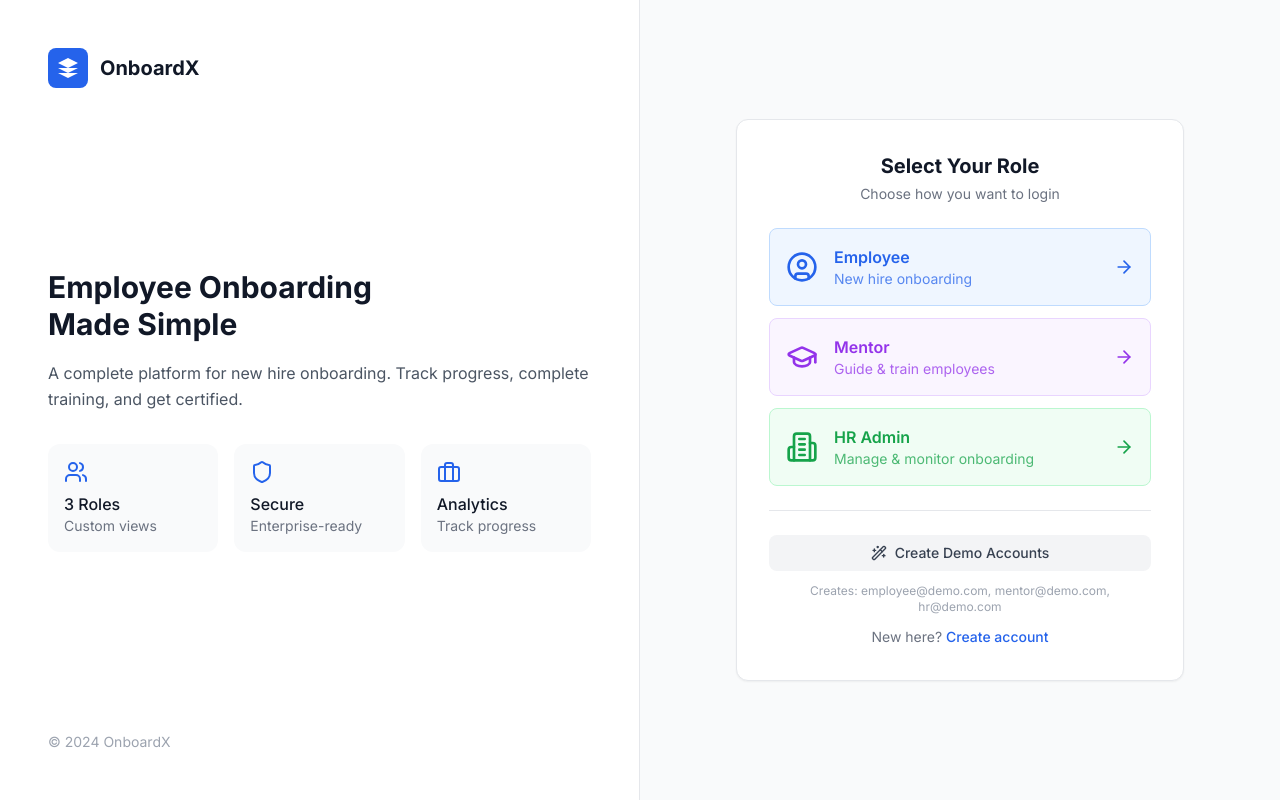
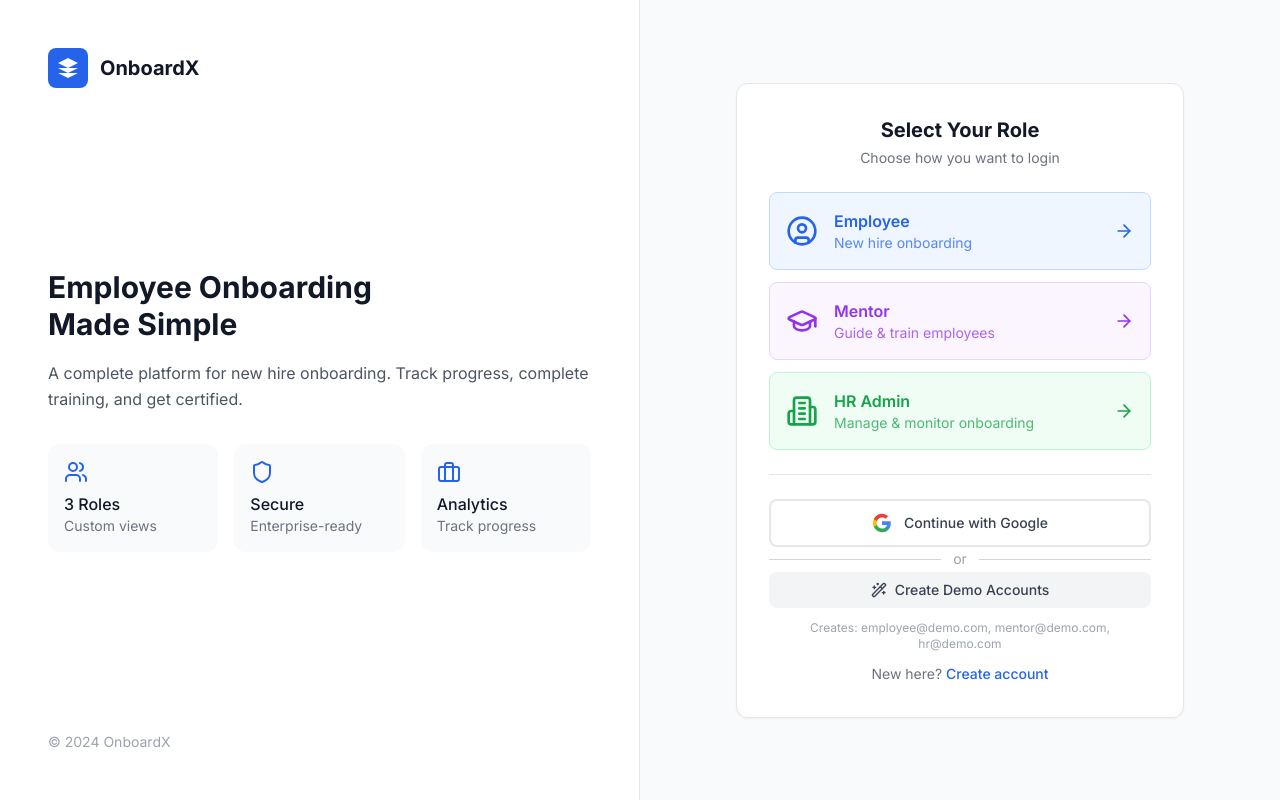
Before and after one commit to KarthikeyanS2006/Employee-Onboarding-Experience-System---Naanmudhalvan-Project-, a React (Vite) app: page /login in a window 1280 px wide. Built offline with nearby package versions, Linux system fonts and the light colour scheme; no server answers.

Commit message:
Add Google login button to login page using Supabase OAuth

```diff
--- a/src/pages/Login.jsx
+++ b/src/pages/Login.jsx
@@ -36,6 +36,7 @@
   const [isLogin, setIsLogin] = useState(true)
   const [showPassword, setShowPassword] = useState(false)
   const [loading, setLoading] = useState(false)
+  const [googleLoading, setGoogleLoading] = useState(false)
   const [selectedRole, setSelectedRole] = useState(null)
   const [creatingDemo, setCreatingDemo] = useState(false)
   const [formData, setFormData] = useState({
@@ -59,6 +60,23 @@
       password: 'demo123',
       role: account.role
     }))
+  }
+
+  const handleGoogleLogin = async () => {
+    setGoogleLoading(true)
+    try {
+      const { data, error } = await supabase.auth.signInWithOAuth({
+        provider: 'google',
+        options: {
+          redirectTo: `${window.location.origin}/employee/dashboard`
+        }
+      })
+
+      if (error) throw error
+    } catch (error) {
+      toast.error(error.message || 'Google login failed')
+      setGoogleLoading(false)
+    }
   }
 
   const handleCreateDemoAccounts = async () => {
@@ -223,6 +241,31 @@
                   </div>
                   <div className="mt-6 pt-6 border-t border-gray-200 space-y-3">
                     <button
+                      onClick={handleGoogleLogin}
+                      disabled={googleLoading}
+                      className="w-full py-3 px-4 bg-white border-2 border-gray-200 hover:border-gray-300 hover:bg-gray-50 text-gray-700 rounded-lg text-sm font-medium flex items-center justify-center gap-3 transition-all disabled:opacity-50"
+                    >
+                      {googleLoading ? (
+                        <div className="w-5 h-5 border-2 border-gray-500 border-t-transparent rounded-full animate-spin" />
+                      ) : (
+                        <>
+                          <svg className="w-5 h-5" viewBox="0 0 24 24">
+                            <path fill="#4285F4" d="M22.56 12.25c0-.78-.07-1.53-.2-2.25H12v4.26h5.92c-.26 1.37-1.04 2.53-2.21 3.31v2.77h3.57c2.08-1.92 3.28-4.74 3.28-8.09z"/>
+                            <path fill="#34A853" d="M12 23c2.97 0 5.46-.98 7.28-2.66l-3.57-2.77c-.98.66-2.23 1.06-3.71 1.06-2.86 0-5.29-1.93-6.16-4.53H2.18v2.84C3.99 20.53 7.7 23 12 23z"/>
+                            <path fill="#FBBC05" d="M5.84 14.09c-.22-.66-.35-1.36-.35-2.09s.13-1.43.35-2.09V7.07H2.18C1.43 8.55 1 10.22 1 12s.43 3.45 1.18 4.93l2.85-2.22.81-.62z"/>
+                            <path fill="#EA4335" d="M12 5.38c1.62 0 3.06.56 4.21 1.64l3.15-3.15C17.45 2.09 14.97 1 12 1 7.7 1 3.99 3.47 2.18 7.07l3.66 2.84c.87-2.6 3.3-4.53 6.16-4.53z"/>
+                          </svg>
+                          Continue with Google
+                        </>
+                      )}
+                    </button>
+
+                    <div className="relative flex items-center justify-center">
+                      <div className="border-t border-gray-300 w-full"></div>
+                      <span className="bg-white px-3 text-sm text-gray-400 absolute">or</span>
+                    </div>
+
+                    <button
                       onClick={handleCreateDemoAccounts}
                       disabled={creatingDemo}
                       className="w-full py-2 px-4 bg-gray-100 hover:bg-gray-200 text-gray-700 rounded-lg text-sm font-medium flex items-center justify-center gap-2 transition-colors disabled:opacity-50"
```
